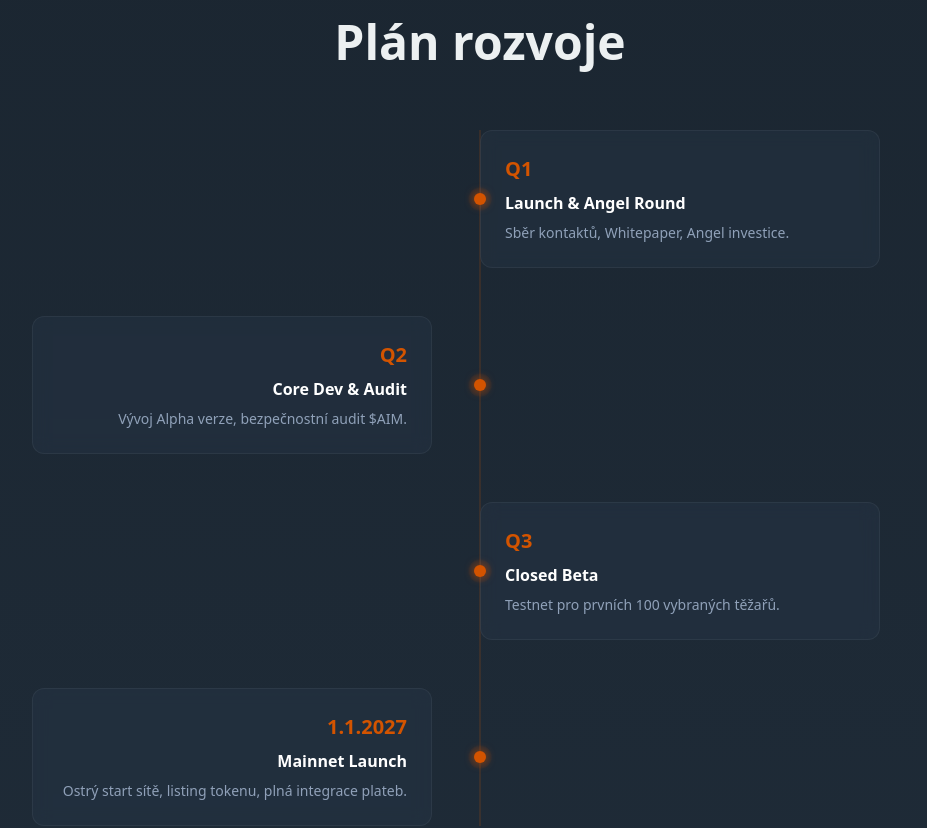
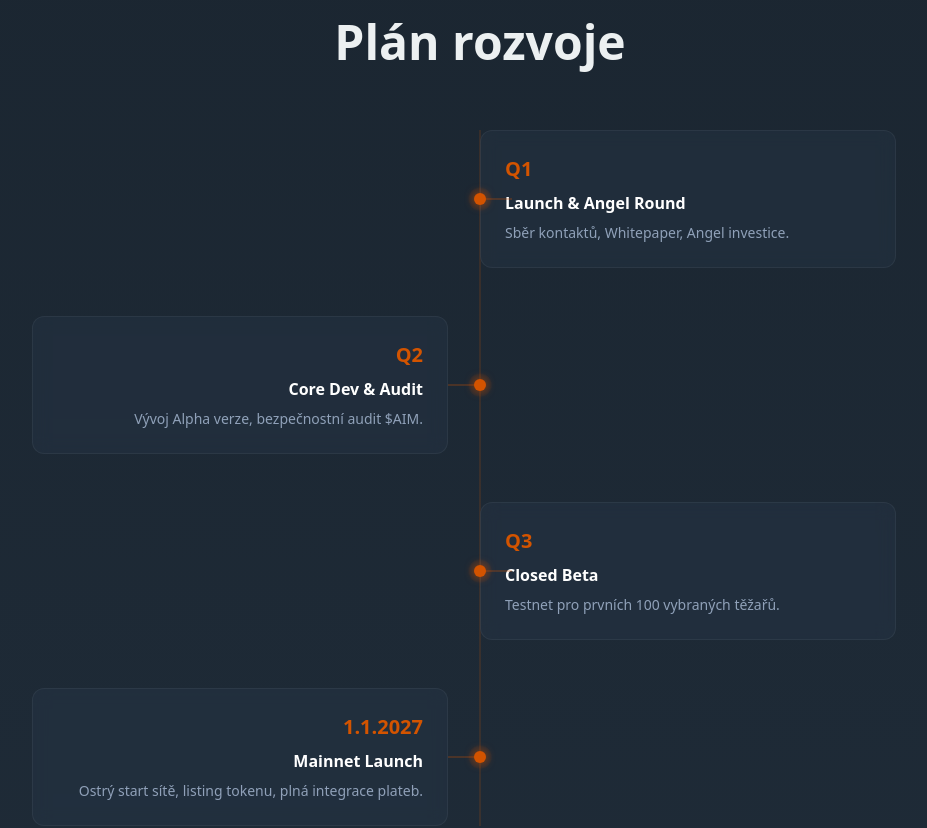
Before and after one commit to MistRush/aimining.cz, a Next.js app: page / in a window 1280 px wide. Shown: the part 2540-3368 px from the top of the page, without its empty margins (160-1087 px from the left). Built offline with nearby package versions, Linux system fonts and the light colour scheme.

Commit message:
Added_connector_lines_to_Roadmap

```diff
--- a/src/components/sections/roadmap.tsx
+++ b/src/components/sections/roadmap.tsx
@@ -35,7 +35,7 @@ export function Roadmap() {
                                 className={`relative flex flex-col md:flex-row gap-8 md:gap-0 items-center w-full ${i % 2 === 0 ? "md:flex-row-reverse" : ""}`}
                             >
                                 {/* Content */}
-                                <div className="w-full md:w-1/2 pl-12 md:pl-0 md:px-12">
+                                <div className="w-full md:w-1/2 pl-12 md:pl-0 md:px-8">
                                     <div className={`p-6 rounded-xl border border-white/5 bg-secondary/30 backdrop-blur-sm hover:border-primary/50 transition-colors ${i % 2 === 0 ? "md:text-left" : "md:text-right"}`}>
                                         <h3 className="text-xl font-bold text-primary mb-2 font-mono">{q.title.split(":")[0]}</h3>
                                         <h4 className="text-white font-semibold mb-2">{q.title.split(":")[1]}</h4>
@@ -43,11 +43,13 @@ export function Roadmap() {
                                     </div>
                                 </div>
 
-                                {/* Timeline Dot */}
+                                {/* Timeline Dot & Connector */}
                                 <div className="absolute left-[20px] md:left-1/2 md:-translate-x-1/2 top-0 bottom-0 flex items-center justify-center w-8 z-10">
-                                    <div className="w-3 h-3 rounded-full bg-primary shadow-[0_0_10px_rgba(211,84,0,0.8)] relative">
+                                    <div className="w-3 h-3 rounded-full bg-primary shadow-[0_0_10px_rgba(211,84,0,0.8)] relative z-20">
                                         <div className="absolute inset-0 rounded-full bg-primary animate-ping opacity-75"></div>
                                     </div>
+                                    {/* Connectivity Line for Desktop */}
+                                    <div className={`hidden md:block absolute top-1/2 -translate-y-1/2 h-px w-8 bg-primary/50 ${i % 2 === 0 ? "left-1/2" : "right-1/2"}`}></div>
                                 </div>
 
                                 {/* Empty Space for alignment */}
```
